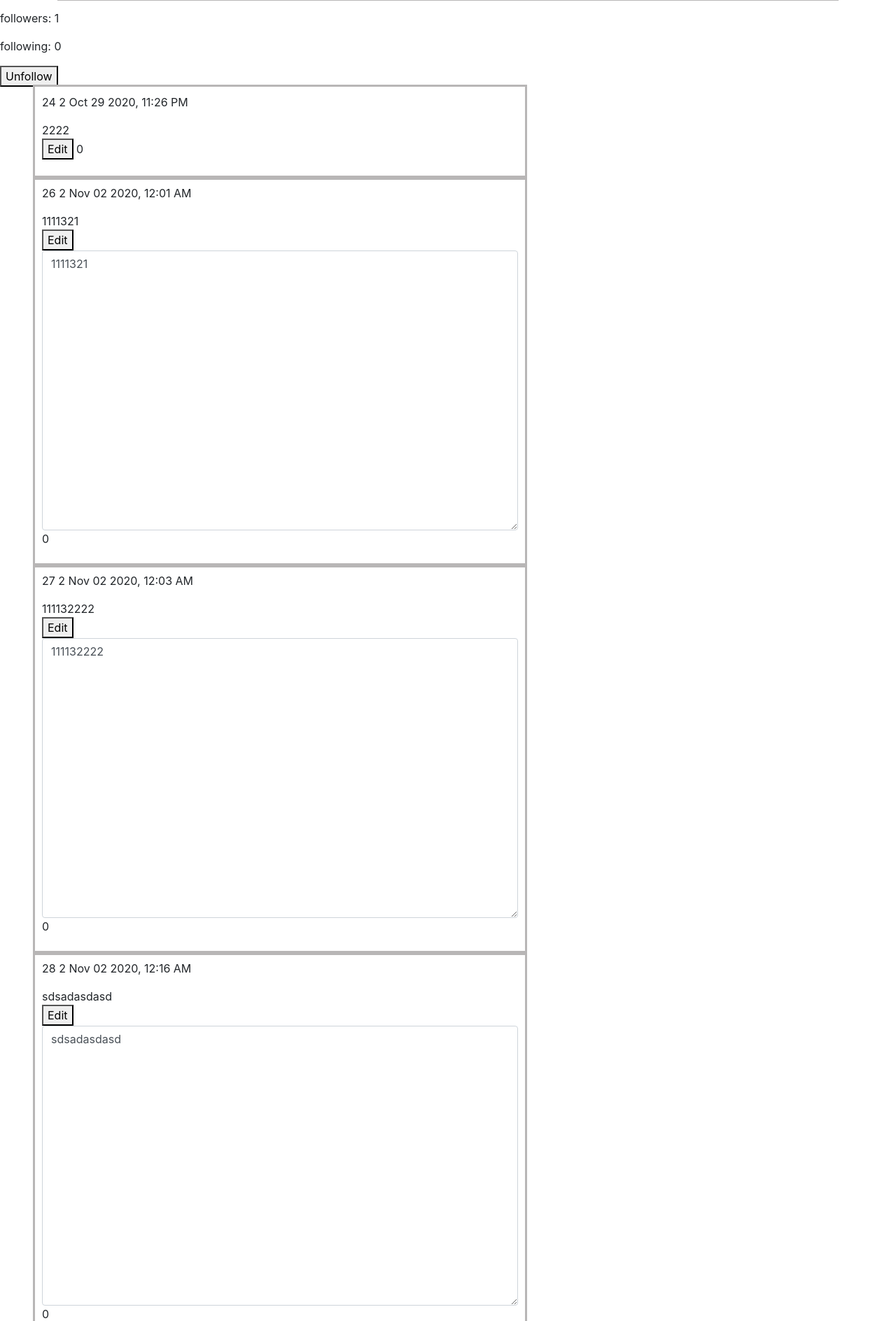
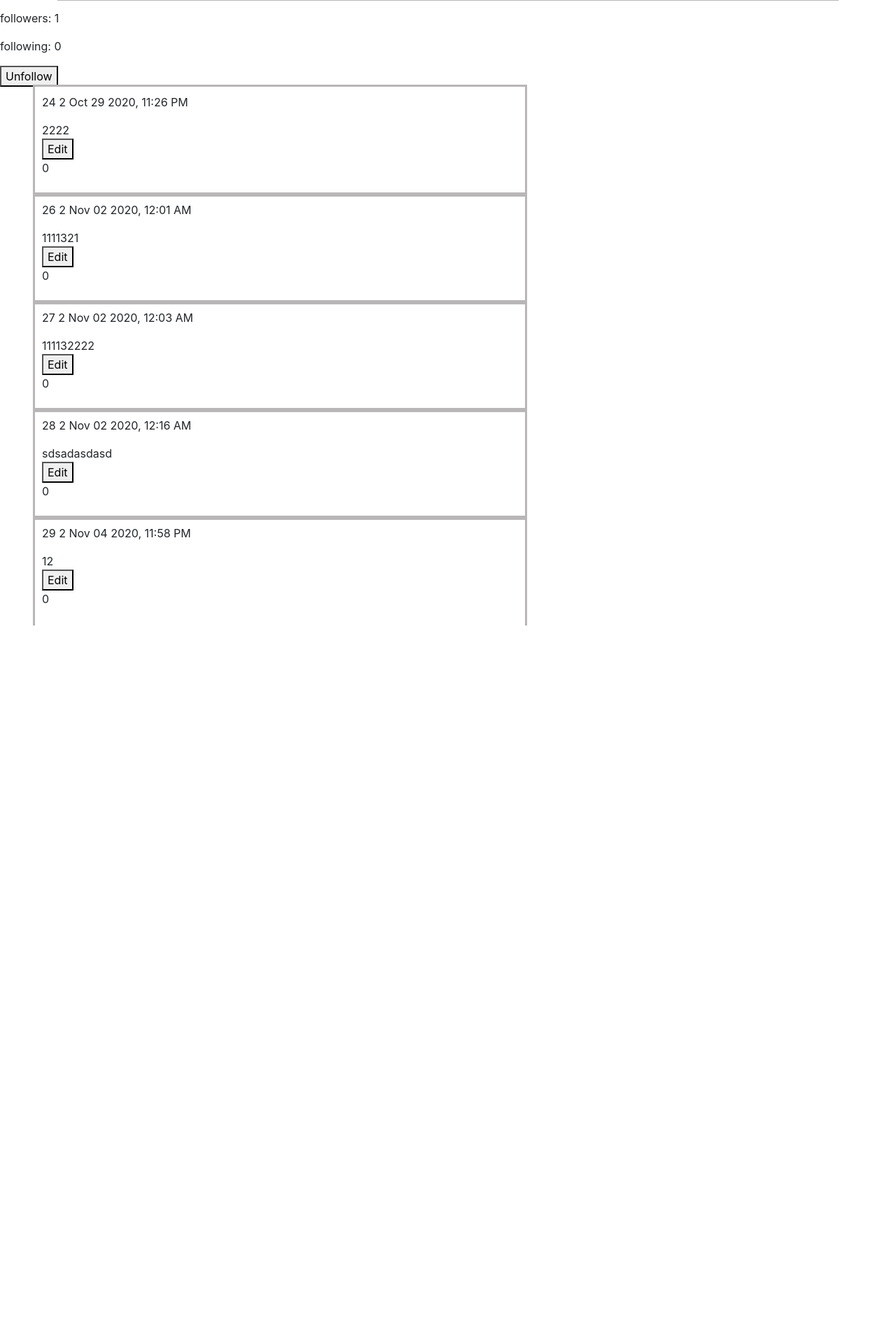
Before and after one commit to ttee/learnCS50w, a Django app: page /2 in a window 1280 px wide. Shown: the part 646-2534 px from the top of the page at 70% size. After the commit the page ends 1540 px from the top, so only its background shows below. Run offline with Django 3.2, Linux system fonts and the light colour scheme; a user stored in the database is signed in; data comes from the database, SQL or seed files in the repository; tables that the repository leaves empty hold one stand-in row (values such as "Sample post"); some libraries are stand-ins or nearby versions.

Commit message:
toggle edit and save button show and hide textarea when toggling save and edit buttons
outstanding to do: need to save textarea after clicking save button

```diff
--- a/network/network/static/network/network.js
+++ b/network/network/static/network/network.js
@@ -6,8 +6,8 @@ document.addEventListener('DOMContentLoaded', function() {
     //a.href = "somelink url"
     // Use buttons to toggle between views
 
-    document.querySelector('#following_posts').href = "javascript:load_post_page('following')"
-    document.querySelector('#all_posts').href = "javascript:load_post_page('all')"
+    document.querySelector('#following_posts').href = "javascript:load_post_page('following')";
+    document.querySelector('#all_posts').href = "javascript:load_post_page('all')";
     //document.querySelector('#new_post').addEventListener('click', () => new_post('request'));
     document.querySelector('#new_post').addEventListener('submit', new_post);
   // in the context of "new_post", javascript eventlistener triggers new_post function when there is a submit click
@@ -87,7 +87,7 @@ function load_post_page(user_id, pagenum) {
       // set title to Following
       // diable the profile-view
       document.querySelector('#all-posts-view').innerHTML =compose_post_table(response["posts"])
-      document.querySelector('#edit-textarea').style.display = 'none';
+      document.querySelector(`#edit-textarea-${post_id}`).style.display = 'none';
       document.querySelector('#title-of-page').innerHTML ="Following Posts"
 
       if (document.querySelector('#profile-view') != null) {
@@ -103,9 +103,8 @@ function load_post_page(user_id, pagenum) {
       // set title to Username
       // enable the profile-view
       document.querySelector('#all-posts-view').innerHTML =compose_post_table(response["posts"])
-      document.querySelector('#edit-textarea').style.display = 'none';
+      document.querySelector(`#edit-textarea-${post_id}`).style.display = 'none';
       document.querySelector('#title-of-page').innerHTML =`Profile of ${user_id}`
-      let edit_buttons = document.querySelectorAll('edit-button');
 
       // for (i = 0; i < edit_buttons.length; i ++) {
       //   edit_buttons[i].addEventListener('click', edit_post(post_id));
@@ -117,7 +116,21 @@ function load_post_page(user_id, pagenum) {
   }
 }
 
+function save_post(post_id) {
+
+  document.querySelector(`#save-button-${post_id}`).style.display = 'none';
+  document.querySelector(`#edit-button-${post_id}`).style.display = 'block';
+  document.querySelector(`#post-content-${post_id}`).style.display = 'block';
+  document.querySelector(`#edit-textarea-${post_id}`).style.display = 'none';
+
+  // define a url for api call
+  // implement view being called by url
+  // fetch url and process the response
+}
+
+
 function edit_post(post_id) {
+
   console.log("Edit clicked")
   // edit button:
   //      once clicked:
@@ -126,9 +139,11 @@ function edit_post(post_id) {
  //replace the post with innerhtml for textarea
  //select a component in this HTML page to modify using javascript
 
-  document.querySelector('#edit-textarea').style.display = 'block';
+  document.querySelector(`#edit-textarea-${post_id}`).style.display = 'block';
   console.log(post_id)
   document.querySelector(`#post-content-${post_id}`).style.display = 'none';
+  document.querySelector(`#save-button-${post_id}`).style.display = 'block';
+  document.querySelector(`#edit-button-${post_id}`).style.display = 'none';
 }
 
 function compose_post_table(posts) {
@@ -157,8 +172,9 @@ function compose_post_table(posts) {
       <div id="post-content-${post_id}"> ${a[i].content}</div>
       <!--based on the button text, we will toggle between Edit and Save button -->
 
-      <button class="edit-button" onclick="edit_post('${post_id}')">Edit</button>
-      <div id="edit-textarea"><textarea class="form-control" id="compose-body" placeholder="Body">${a[i].content}</textarea> </div>
+      <button id="save-button-${post_id}" style="display:none;" onclick="save_post('${post_id}')">Save</button>
+      <button id="edit-button-${post_id}" style="display:block;" onclick="edit_post('${post_id}')">Edit</button>
+      <div id="edit-textarea-${post_id}" style="display:none;"><textarea class="form-control" id="compose-body" placeholder="Body">${a[i].content}</textarea> </div>
       ${a[i].numlikes}
       </tbody>
       </table>
@@ -269,7 +285,3 @@ function compose_post_pagination(user_id, page_obj) {
             `
 return body
 }
-
-function save_post() {
-
-}
--- a/network/network/static/network/styles.css
+++ b/network/network/static/network/styles.css
@@ -125,6 +125,10 @@ border-radius: 0;
 .edit-button {
 
 }
+
+.edit-textarea {
+
+}
 .table tr.active td {
     background-color:#4d4f50;
     color: white;
```
